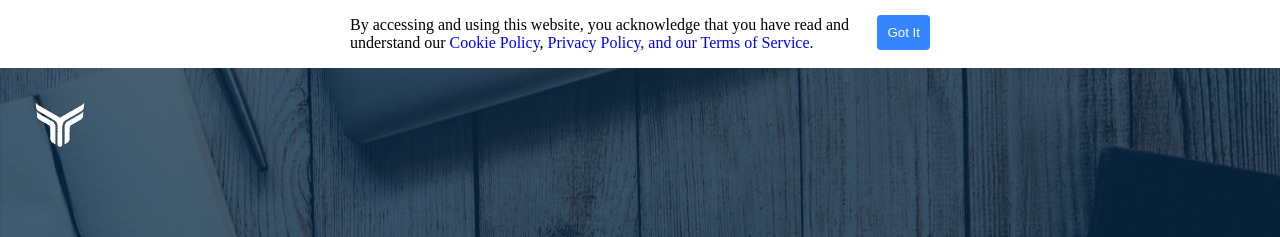
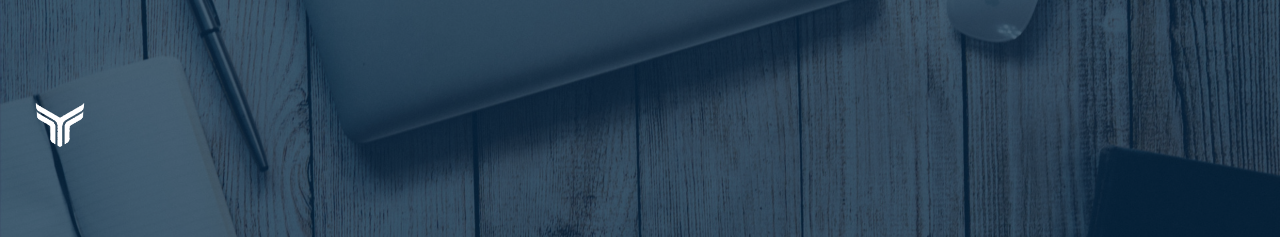
Before and after one commit to kanzff/cermati-front-end, a plain HTML site: page index.html in a window 1280 px wide. Both pictures are taken after a click on the button "Got It". Shown: the top 237 px of the page. Drawn offline with Linux system fonts and the light colour scheme.

Commit message:
notif animation

```diff
--- a/index.html
+++ b/index.html
@@ -7,7 +7,7 @@
   <link rel="stylesheet" href="style.css">
 </head>
 <body>
-  <div class="notif">
+  <div id="notif">
     <div class="notif-content">
       <div class="notif-text">
         <p>
@@ -16,7 +16,7 @@
         </p>
       </div>
       <div class="notif-btn">
-        <button class="btn-notif">Got It</button>
+        <button class="btn-notif" onclick="slideNotif()">Got It</button>
       </div>
     </div>
   </div>
--- a/main.js
+++ b/main.js
@@ -0,0 +1,5 @@
+let notif = document.getElementById('notif')
+
+function slideNotif() {
+  notif.classList.toggle('hidden')
+}
--- a/style.css
+++ b/style.css
@@ -3,15 +3,20 @@ body {
   padding: 0px;
 }
 
-.notif {
+#notif {
   position: fixed;
   width: 100%;
   padding: 0px;
   background-color: white;
   display: flex;
   justify-content: center;
+  transition: .8s;
+  top: 0px;
 }
 
+#notif.hidden {
+  top: -270px;
+}
 
 .notif-content {
   max-width: 720px;
@@ -109,7 +114,7 @@ footer {
 }
 
 @media only screen and (max-width: 676px) {
-  .notif {
+  #notif {
     padding-bottom: 10px;
   }
 
```
